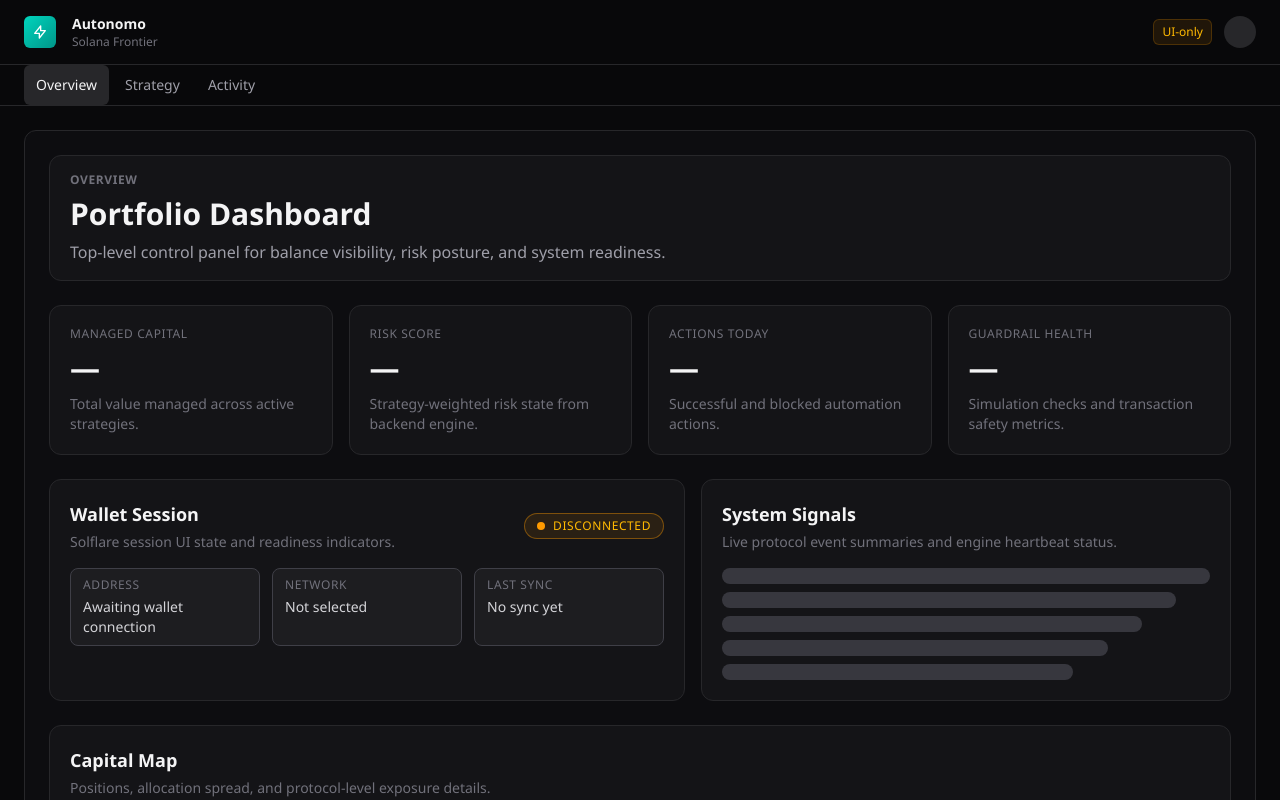
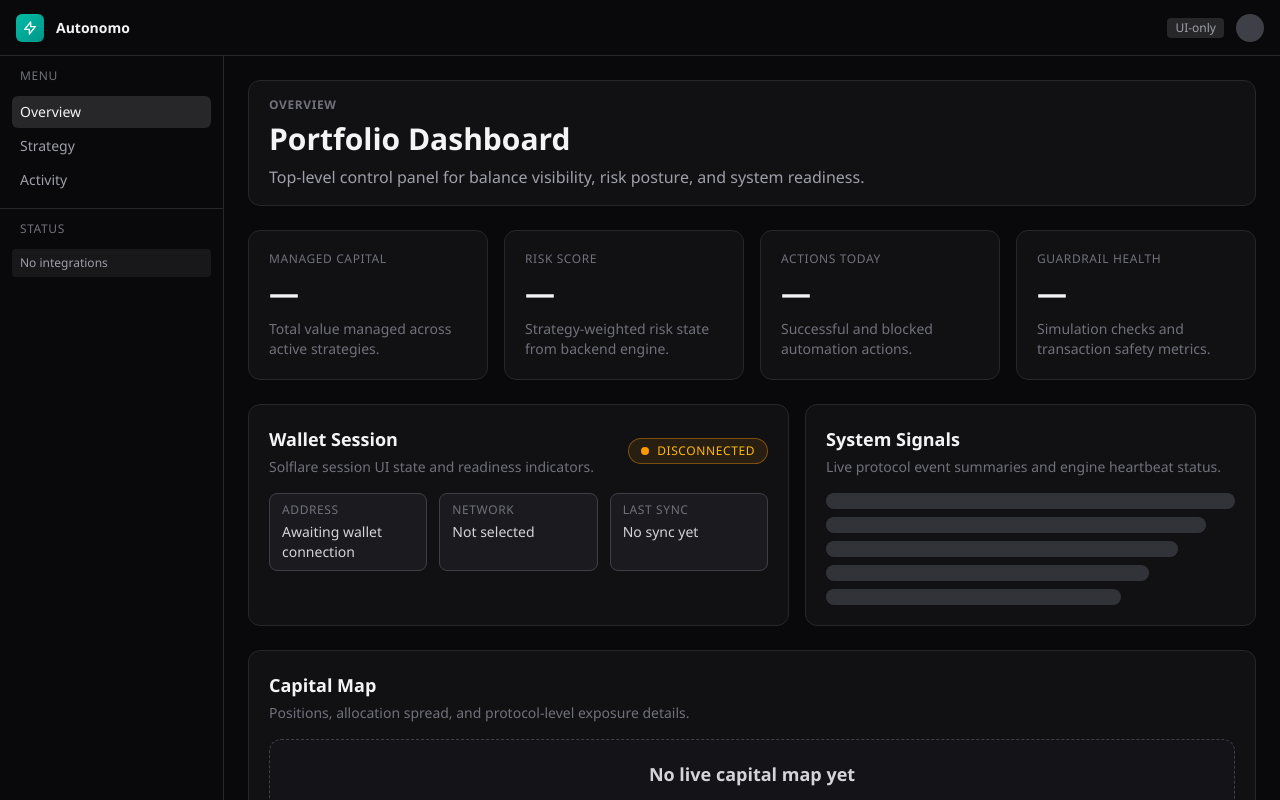
Before and after one commit to dovidmoishe/Autonomo, a Next.js app in the folder apps/web/: page /overview in a window 1280 px wide. Shown: the top 800 px of the page. Built offline with nearby package versions, Linux system fonts and the light colour scheme.

Commit message:
feat: traditional dashboard with sidebar and top header

```diff
--- a/apps/web/src/components/app-nav.tsx
+++ b/apps/web/src/components/app-nav.tsx
@@ -17,7 +17,7 @@ export function AppNav() {
   const pathname = usePathname();
 
   return (
-    <nav className="flex gap-1" aria-label="Primary navigation">
+    <nav className="space-y-0.5" aria-label="Primary navigation">
       {NAV_ITEMS.map((item) => {
         const isActive =
           pathname === item.href || pathname.startsWith(`${item.href}/`);
@@ -27,10 +27,10 @@ export function AppNav() {
             key={item.href}
             href={item.href}
             className={joinClasses(
-              "flex items-center gap-2 rounded-md px-3 py-2.5 text-sm font-medium transition-colors",
+              "flex items-center gap-2 rounded-md px-2 py-1.5 text-sm font-medium transition-colors",
               isActive
                 ? "bg-zinc-800 text-zinc-100"
-                : "text-zinc-400 hover:text-zinc-200 hover:bg-zinc-900",
+                : "text-zinc-400 hover:bg-zinc-900 hover:text-zinc-200",
             )}
           >
             {item.label}
--- a/apps/web/src/components/dashboard-shell.tsx
+++ b/apps/web/src/components/dashboard-shell.tsx
@@ -8,38 +8,47 @@ type DashboardShellProps = {
 
 export function DashboardShell({ children }: DashboardShellProps) {
   return (
-    <div className="min-h-dvh bg-zinc-950">
-      <header className="sticky top-0 z-50 border-b border-zinc-800 bg-zinc-950/80 backdrop-blur">
-        <div className="flex h-16 items-center justify-between px-4 lg:px-6">
-          <div className="flex items-center gap-4">
-            <div className="flex h-8 w-8 items-center justify-center rounded-md bg-gradient-to-br from-teal-400 to-teal-600">
+    <div className="flex min-h-dvh flex-col bg-zinc-950">
+      <header className="sticky top-0 z-40 flex h-14 shrink-0 items-center justify-between border-b border-zinc-800 bg-zinc-950 px-4">
+        <div className="flex items-center gap-3">
+          <div className="flex h-7 w-7 items-center justify-center rounded-md bg-gradient-to-br from-teal-500 to-teal-600">
             <svg className="h-4 w-4 text-white" fill="none" viewBox="0 0 24 24" stroke="currentColor">
               <path strokeLinecap="round" strokeLinejoin="round" strokeWidth={2} d="M13 10V3L4 14h7v7l9-11h-7z" />
             </svg>
           </div>
-            <div>
-              <h1 className="text-sm font-semibold text-zinc-100">Autonomo</h1>
-              <p className="text-xs text-zinc-500">Solana Frontier</p>
-            </div>
+          <span className="text-sm font-semibold text-zinc-100">Autonomo</span>
         </div>
 
         <div className="flex items-center gap-3">
-            <span className="rounded-md bg-amber-500/10 border border-amber-500/20 px-2 py-1 text-xs text-amber-400">
-              UI-only
-            </span>
-            <div className="h-8 w-8 rounded-full bg-zinc-800">
+          <span className="rounded bg-zinc-800 px-2 py-0.5 text-xs text-zinc-400">UI-only</span>
+          <div className="h-7 w-7 rounded-full bg-zinc-700">
           </div>
-          </div>
-        </div>
-
-        <div className="border-t border-zinc-800 px-4 lg:px-6">
-          <AppNav />
         </div>
       </header>
 
-      <div className="mx-auto max-w-[1400px] p-4 lg:p-6">
-        <main className="rounded-xl border border-zinc-800 bg-zinc-900/30 p-4 lg:p-6">
+      <div className="flex flex-1">
+        <aside className="w-56 shrink-0 border-r border-zinc-800 bg-zinc-950">
+          <nav className="p-3">
+            <div className="mb-3 px-2 text-xs font-medium uppercase tracking-wider text-zinc-500">
+              Menu
+            </div>
+            <AppNav />
+          </nav>
+
+          <div className="border-t border-zinc-800 p-3">
+            <div className="mb-3 px-2 text-xs font-medium uppercase tracking-wider text-zinc-500">
+              Status
+            </div>
+            <div className="rounded bg-zinc-900 px-2 py-1.5 text-xs text-zinc-400">
+              No integrations
+            </div>
+          </div>
+        </aside>
+
+        <main className="flex-1 overflow-auto p-4 lg:p-6">
+          <div className="mx-auto max-w-6xl">
             {children}
+          </div>
         </main>
       </div>
     </div>
```
Lines whose indentation alone changed are shown as unchanged.
